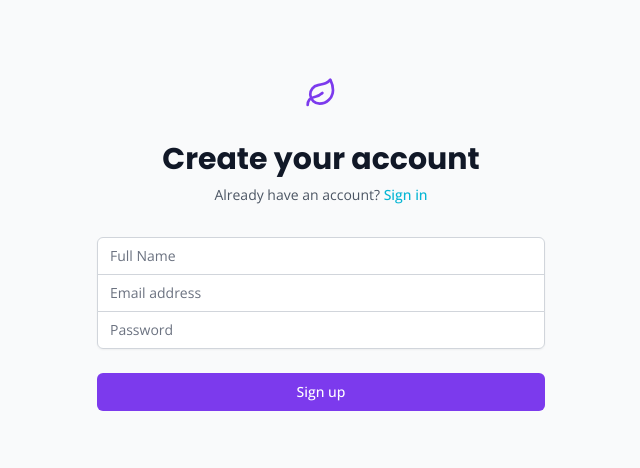
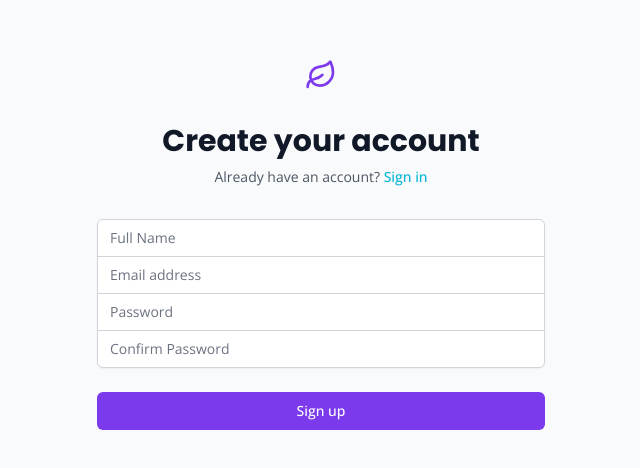
Before and after one commit to savebiz/ShredIT, a Next.js app: page /signup in a window 1280 px wide. Shown: the part 160-628 px from the top of the page, without its empty margins (319-959 px from the left). Built offline with nearby package versions, Linux system fonts and the light colour scheme; no server answers.

Commit message:
feat: Add Confirm Password field to signup form

```diff
--- a/app/signup/page.tsx
+++ b/app/signup/page.tsx
@@ -9,6 +9,7 @@
 export default function SignupPage() {
     const [email, setEmail] = useState('');
     const [password, setPassword] = useState('');
+    const [confirmPassword, setConfirmPassword] = useState('');
     const [fullName, setFullName] = useState('');
     const [loading, setLoading] = useState(false);
     const [error, setError] = useState<string | null>(null);
@@ -19,6 +20,12 @@
         e.preventDefault();
         setLoading(true);
         setError(null);
+
+        if (password !== confirmPassword) {
+            setError("Passwords do not match");
+            setLoading(false);
+            return;
+        }
 
         const { error } = await supabase.auth.signUp({
             email,
@@ -83,16 +90,28 @@
                             />
                         </div>
                         <div>
-                            <label htmlFor="password" className="sr-only">Password</label>
                             <input
                                 id="password"
                                 name="password"
                                 type="password"
                                 required
-                                className="appearance-none rounded-none relative block w-full px-3 py-2 border border-gray-300 placeholder-gray-500 text-gray-900 rounded-b-md focus:outline-none focus:ring-primary focus:border-primary focus:z-10 sm:text-sm"
+                                className="appearance-none rounded-none relative block w-full px-3 py-2 border border-gray-300 placeholder-gray-500 text-gray-900 focus:outline-none focus:ring-primary focus:border-primary focus:z-10 sm:text-sm"
                                 placeholder="Password"
                                 value={password}
                                 onChange={(e) => setPassword(e.target.value)}
+                            />
+                        </div>
+                        <div>
+                            <label htmlFor="confirm-password" className="sr-only">Confirm Password</label>
+                            <input
+                                id="confirm-password"
+                                name="confirm-password"
+                                type="password"
+                                required
+                                className="appearance-none rounded-none relative block w-full px-3 py-2 border border-gray-300 placeholder-gray-500 text-gray-900 rounded-b-md focus:outline-none focus:ring-primary focus:border-primary focus:z-10 sm:text-sm"
+                                placeholder="Confirm Password"
+                                value={confirmPassword}
+                                onChange={(e) => setConfirmPassword(e.target.value)}
                             />
                         </div>
                     </div>
```
